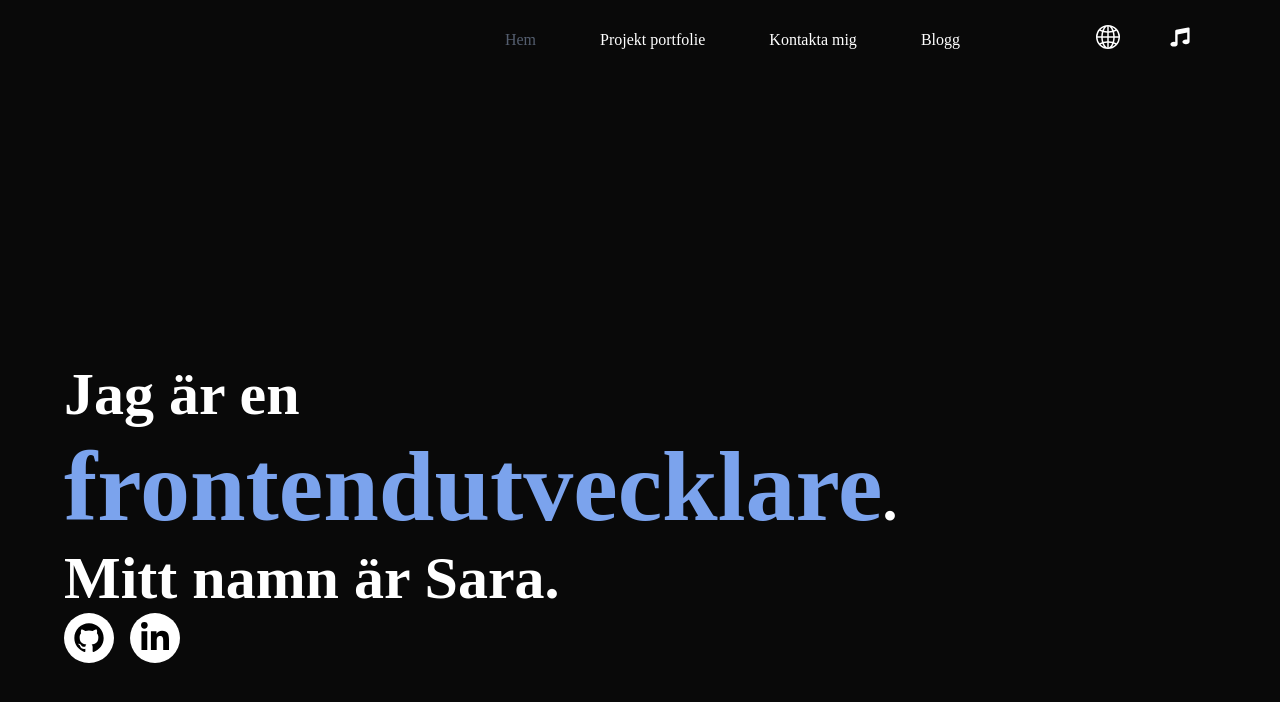
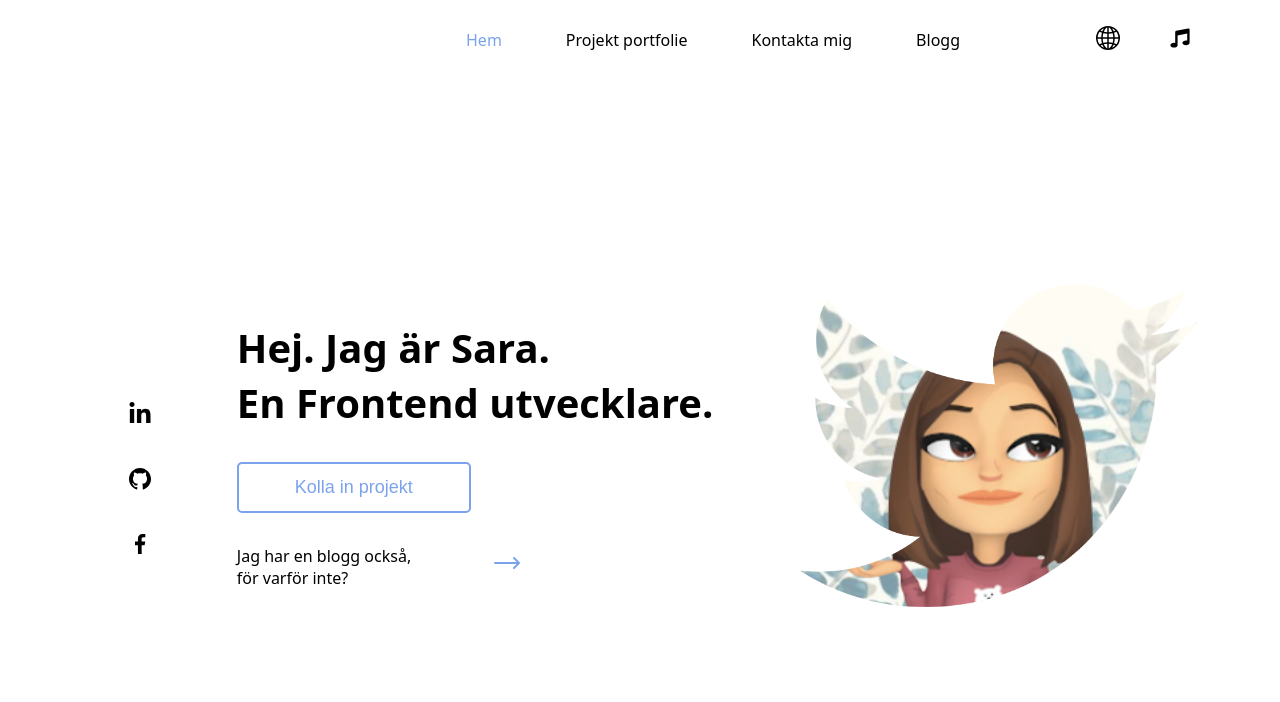
Before and after one commit to saraohman97/personal-site, a React (Create React App) app: page / in a window 1280 px wide. Shown: the top 702 px of the page. Built offline with nearby package versions, Linux system fonts and the light colour scheme.

Commit message:
Back to the old design.

```diff
--- a/src/App.css
+++ b/src/App.css
@@ -9,9 +9,8 @@
     box-sizing: border-box;
 }
 html, body {
-    font-family: 'Aboreto', cursive;
-    color: white;
-    background-color: rgb(9, 9, 9);
+    font-family: system-ui, -apple-system, BlinkMacSystemFont, 'Segoe UI', Roboto, Oxygen, Ubuntu, Cantarell, 'Open Sans', 'Helvetica Neue', sans-serif;
+    font-weight: 300;
 }
 .container {
     width: 90%;
@@ -19,10 +18,10 @@ html, body {
 }
 a {
     text-decoration: none;
-    color: white;
+    color: black;
 }
 h1 {
-    font-size: 60px;
+    font-size: 40px;
 }
 
 
@@ -41,7 +40,7 @@ h1 {
     padding: .5rem 1rem;
     margin: 0 1rem;
     text-decoration: none;
-    color: white;
+    color: black;
 }
 .navbar a:hover {
     color: var(--clr-blue);
@@ -213,43 +212,47 @@ h1 {
     width: 100%;
 }
 .home-text {
-    width: 80%;
-    margin-top: 35vh;
+    width: 50%;
+    margin-top: 30vh;
 }
-.stor-text {
-    color: #7BA3ED;
-    font-size: 100px;
+.home-text .btn {
+    margin-block: 2rem;
+    padding: .8rem 3.5rem;
+    font-size: large;
+    background-color: white;
+    border: 2px solid var(--clr-blue);
+    color: var(--clr-blue);
+    border-radius: 5px;
+    cursor: pointer;
 }
-.d-flex {
+.home-text .btn:hover {
+    background-color: var(--clr-blue);
+    color: white;
+}
+.home-mini-text {
     display: flex;
-    flex-direction: row;
-    gap: 1rem;
+    gap: 5rem;
 }
-.nav-git {
-    background-color: white;
-    width: 50px;
-    height: 50px;
+.home-arrow {
+    font-size: xx-large;
+    color: var(--clr-blue);
+}
+.home-img {
     display: flex;
+    align-items: center;
     justify-content: center;
-    align-items: center;
-    border-radius: 50%;
+    width: 40%;
+    margin-top: 10vh;
+}
+.home .mask {
+    mask-image: url('./assets//Twitter-logo.svg.png');
+    mask-size: 20rem;
+    mask-repeat: no-repeat;
 
-    font-size: 2rem;
-    color: black;
+    -webkit-mask-size: 100%;
+    -webkit-mask-image: url('./assets/Twitter-logo.svg.png');
+    -webkit-mask-repeat: no-repeat;
 }
-.nav-in {
-    background-color: white;
-    width: 50px;
-    height: 50px;
-    display: flex;
-    justify-content: center;
-    align-items: center;
-    border-radius: 50%;
-
-    font-size: 2rem;
-    color: black;
-}
-
 
 /* PORTFOLIO */
 .portfolio-wrapper {
--- a/src/components/Navbar.js
+++ b/src/components/Navbar.js
@@ -8,10 +8,10 @@ import MusicModal from './modals/MusicModal';
 const Navbar = () => {
     return (
         <div className='navbar'>
-            <NavLink to='/' style={({ isActive }) => ({ color: isActive ? '#545e6f' : '#fff' })}>Hem</NavLink>
-            <NavLink to='/portfolie' style={({ isActive }) => ({ color: isActive ? '#545e6f' : '#fff' })}>Projekt portfolie</NavLink>
-            <NavLink to='/kontakta-mig' style={({ isActive }) => ({ color: isActive ? '#545e6f' : '#fff' })}>Kontakta mig</NavLink>
-            <NavLink to='/blogg' style={({ isActive }) => ({ color: isActive ? '#545e6f' : '#fff' })}>Blogg</NavLink>
+            <NavLink to='/' style={({ isActive }) => ({ color: isActive ? '#7BA3ED' : 'black' })}>Hem</NavLink>
+            <NavLink to='/portfolie' style={({ isActive }) => ({ color: isActive ? '#7BA3ED' : 'black' })}>Projekt portfolie</NavLink>
+            <NavLink to='/kontakta-mig' style={({ isActive }) => ({ color: isActive ? '#7BA3ED' : 'black' })}>Kontakta mig</NavLink>
+            <NavLink to='/blogg' style={({ isActive }) => ({ color: isActive ? '#7BA3ED' : 'black' })}>Blogg</NavLink>
             <div className='nav-icons'>
                 <div className='nav-icon dropdown-globe'><BsGlobe2 /><LanguageModal /></div>
                 <div className='nav-icon dropdown-music'><HiMusicNote /><MusicModal /></div>
--- a/src/pages/Home.js
+++ b/src/pages/Home.js
@@ -1,16 +1,26 @@
 import React from 'react'
-import { FaLinkedinIn } from 'react-icons/fa'
-import { GrGithub } from "react-icons/gr"
+import SocialIcons from '../components/SocialIcons'
+import { HiArrowLongRight } from "react-icons/hi2"
+import self from '../assets/self.png'
+import { Link } from 'react-router-dom'
 
 const Home = () => {
   return (
     <div className='home'>
+      <SocialIcons />
+
       <div className="home-text">
-        <h1>Jag är en <span className='stor-text'>frontendutvecklare</span>. Mitt namn är Sara. </h1>
+        <h1>Hej. Jag är Sara. <br />En Frontend utvecklare.</h1>
+        <Link to='/portfolie'><button className='btn'>Kolla in projekt</button></Link>
+        <div className='home-mini-text'>
+          <Link to='/blogg'><p>Jag har en blogg också, <br />för varför inte?</p></Link>
+          <Link to='/blogg' className='home-arrow'><HiArrowLongRight /></Link>
+        </div>
+      </div>
 
-        <div className="d-flex">
-          <a href="https://github.com/saraohman97" className="nav-git"><GrGithub /></a>
-          <a href="https://www.linkedin.com/in/sara-%C3%B6hman-0b7aa2116/" className='nav-in'><FaLinkedinIn /></a>
+      <div className="home-img">
+        <div className='mask'>
+          <img src={self} alt="" width={400} />
         </div>
       </div>
     </div>
```
Also changed, not shown: src/App.js (indentation only).
